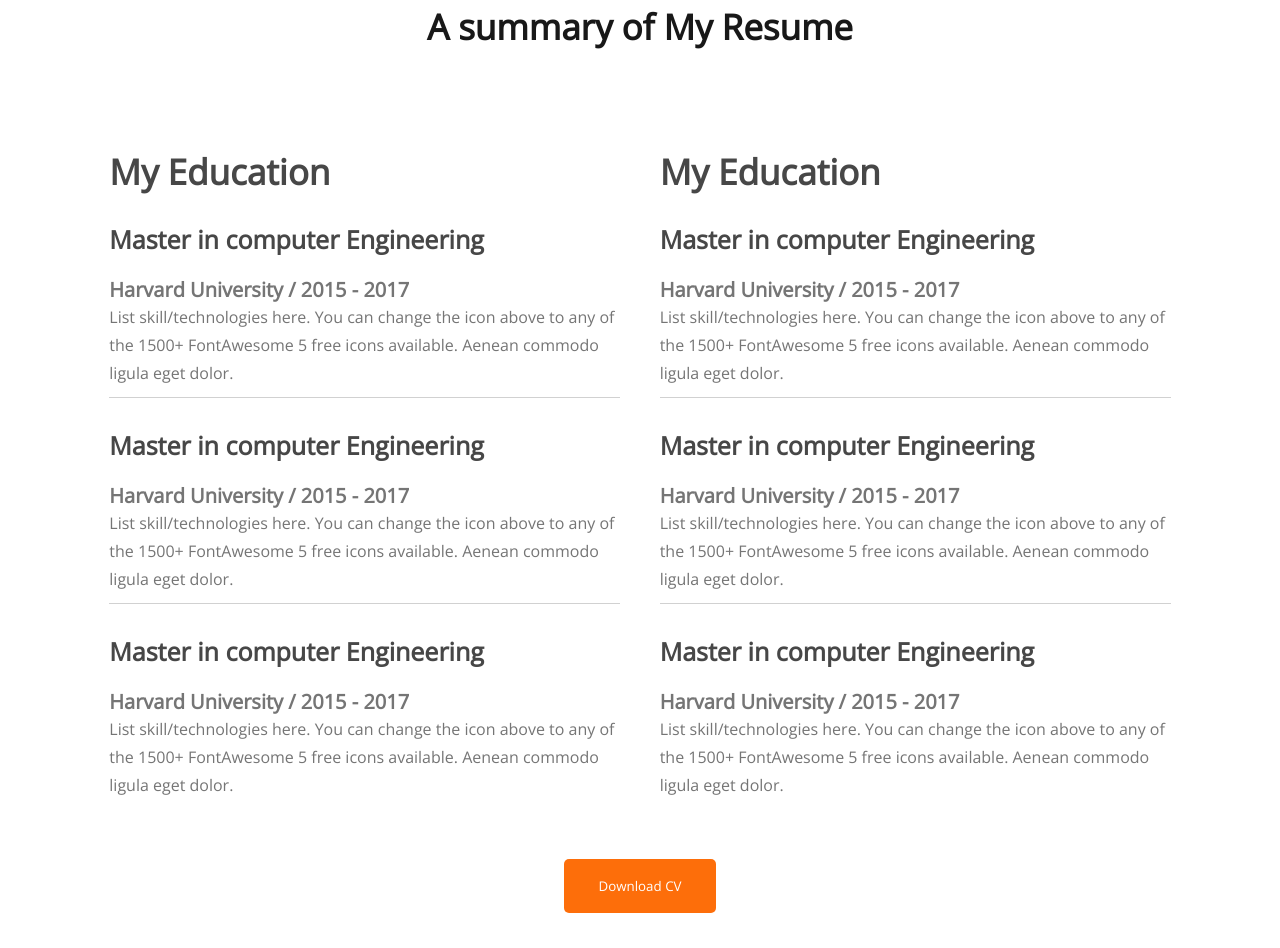
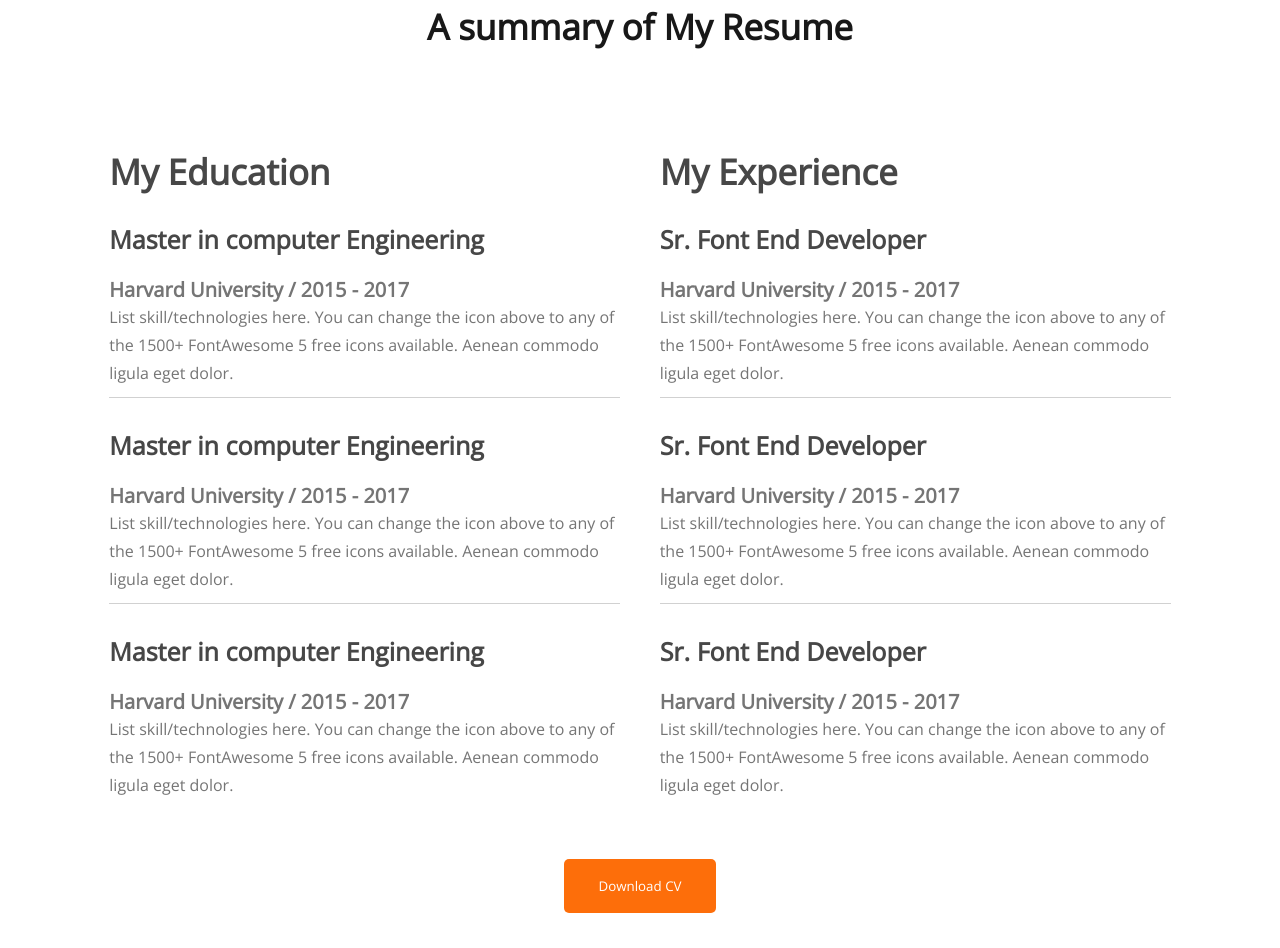
Before and after one commit to aumansur/developer-portfolio, a plain HTML site: page index.html in a window 1280 px wide. Shown: the part 2285-3233 px from the top of the page. Drawn offline with nearby package versions, Linux system fonts and the light colour scheme.

Commit message:
css fixed

```diff
--- a/index.html
+++ b/index.html
@@ -5,7 +5,7 @@
     <meta http-equiv="X-UA-Compatible" content="IE=edge" />
     <meta name="viewport" content="width=device-width, initial-scale=1.0" />
     <title>Developer-portfolio</title>
-    <link rel="stylesheet" href="/styles/portfolio.css" />
+    <link rel="stylesheet" href="styles/portfolio.css" />
 
     <link rel="preconnect" href="https://fonts.googleapis.com" />
     <link rel="preconnect" href="https://fonts.gstatic.com" crossorigin />
@@ -124,21 +124,21 @@
             </div>
 
             <div class="resumeItem">
-                <h3 class="resumeTitle">My Education</h3>
+                <h3 class="resumeTitle">My Experience</h3>
                 <div class="resumeSingleItem">
-                    <h4 class="title">Master in computer Engineering</h4>
+                    <h4 class="title">Sr. Font End Developer</h4>
                 <h5 class="resumeSubTitle">Harvard University / 2015 - 2017</h5>
                 <p class="ResumeDescription">List skill/technologies here. You can change the icon above
                     to any of the 1500+ FontAwesome 5 free icons available. Aenean commodo ligula eget dolor.</p>
                 </div>
                 <div class="resumeSingleItem">
-                    <h4 class="title">Master in computer Engineering</h4>
+                    <h4 class="title">Sr. Font End Developer
                 <h5 class="resumeSubTitle">Harvard University / 2015 - 2017</h5>
                 <p class="ResumeDescription">List skill/technologies here. You can change the icon above
                     to any of the 1500+ FontAwesome 5 free icons available. Aenean commodo ligula eget dolor.</p>
                 </div>
                 <div class="resumeSingleItem">
-                    <h4 class="title">Master in computer Engineering</h4>
+                    <h4 class="title"> Sr. Font End Developer</h4>
                 <h5 class="resumeSubTitle">Harvard University / 2015 - 2017</h5>
                 <p class="ResumeDescription">List skill/technologies here. You can change the icon above
                     to any of the 1500+ FontAwesome 5 free icons available. Aenean commodo ligula eget dolor.</p>
```
